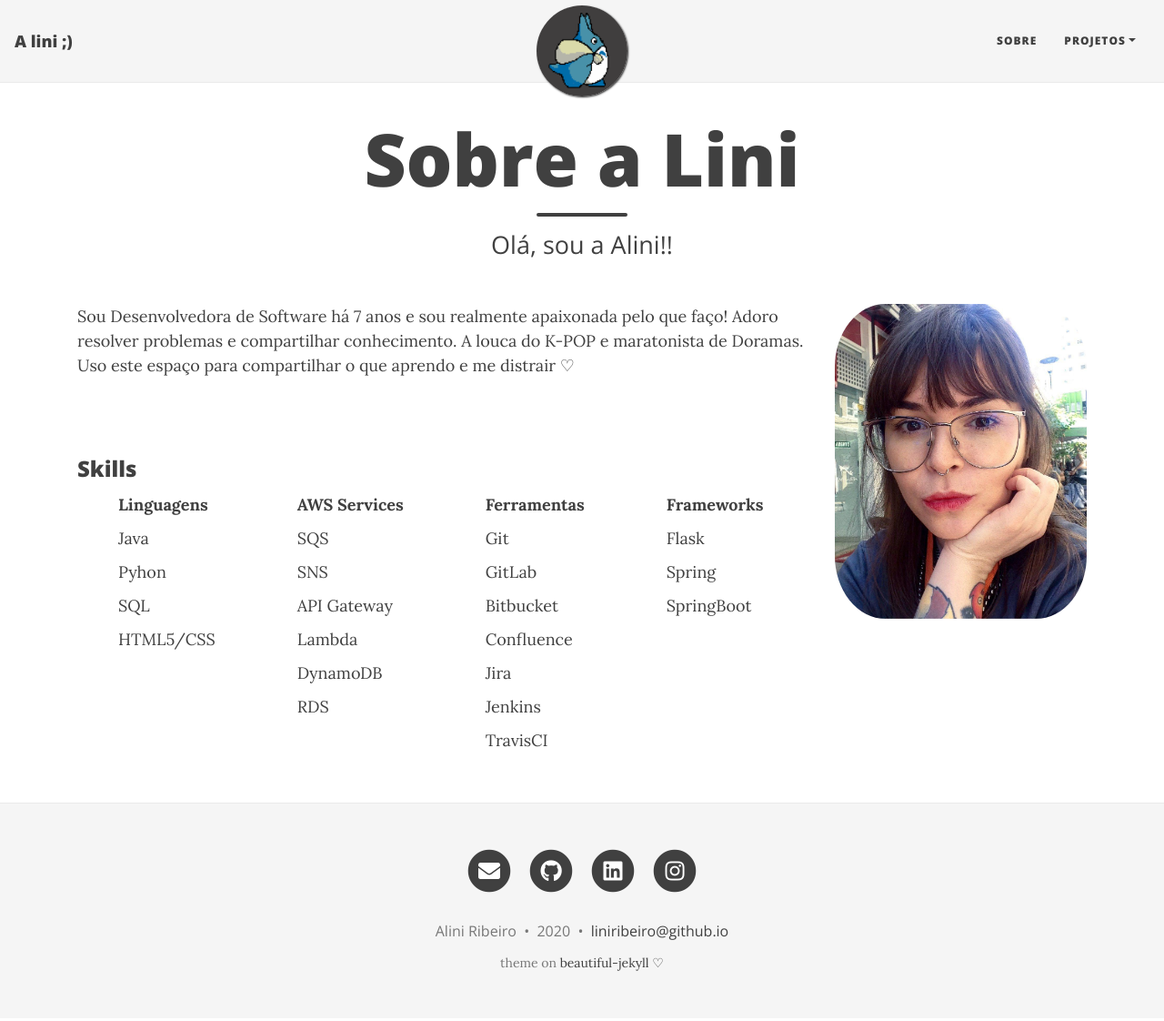
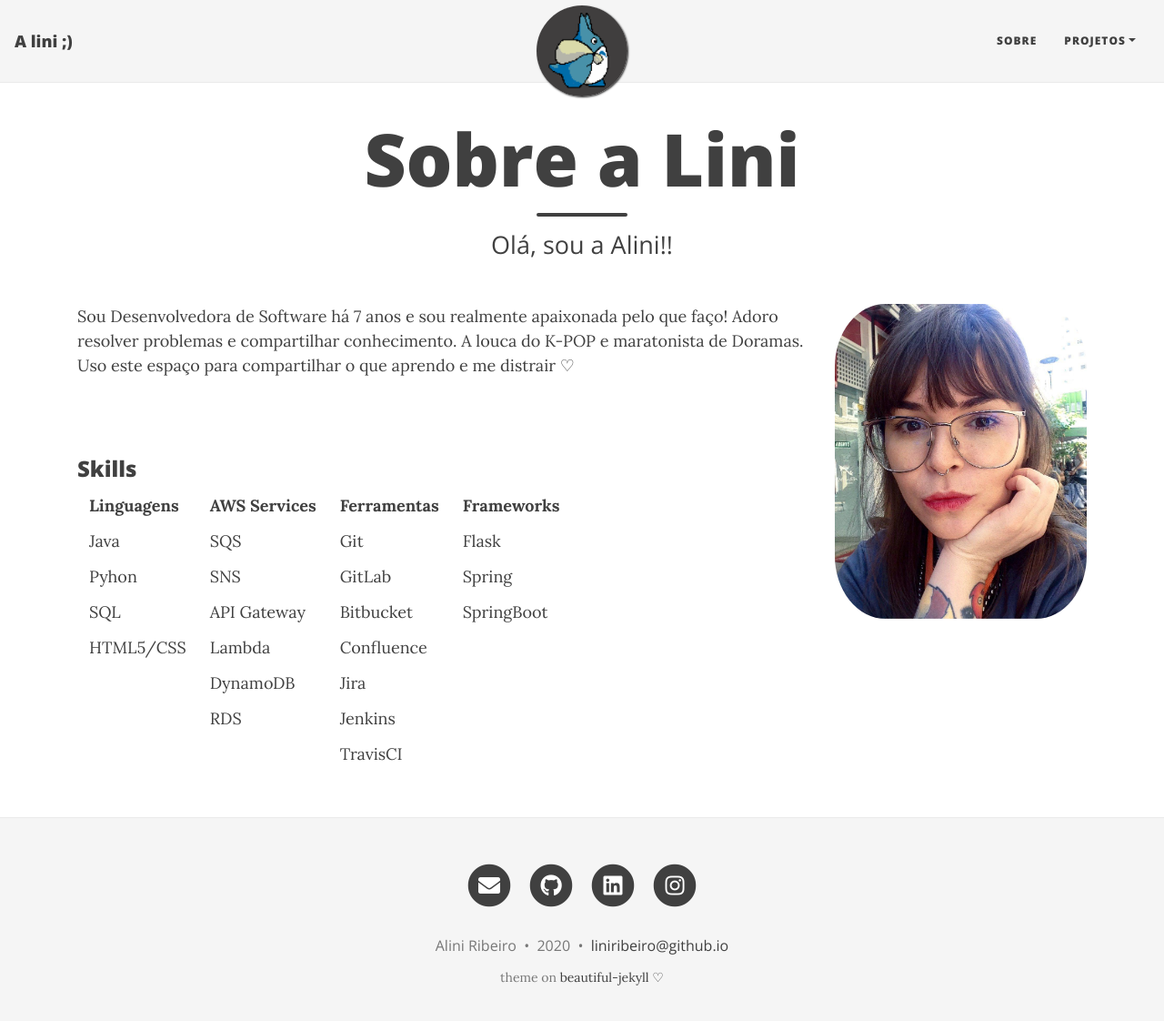
Before and after one commit to liniribeiro/liniribeiro.github.io, a Jekyll site: the page built from aboutlini.md, in a window 1280 px wide and 1135 px high. Shown: the top 1122 px of the window at 91% size. Built offline with Jekyll 4.4.1, drawn with Linux system fonts in a browser that asks for light colours; nearby versions of some CDN libraries.

Commit message:
Ajuste na responsividade da tabela de skills e das imagens de post preview

```diff
--- a/assets/css/main.css
+++ b/assets/css/main.css
@@ -485,16 +485,6 @@ footer .footer-custom-content {
   width: 100%;
 }
 
-.post-image:hover {
-  filter: grayscale(0%);
-}
-.post-image img {
-  border-radius: 6.25rem;
-  height: 12rem;
-  width: 12rem;
-  align-content: center;
-  text-align: center;
-}
 .post-preview .post-read-more {
   font-weight: 800;
 }
@@ -537,28 +527,6 @@ footer .footer-custom-content {
   }
 }
 
-@media (max-width: 767px) {
-  .post-image, .post-image img {
-    margin-top: 0;
-    height: 9rem;
-    width: 9rem;
-  }
-}
-
-@media (max-width: 500px) {
-  .post-image, .post-image img {
-    height: 6.25rem;
-    width: 6.25rem;
-  }
-
-  .post-image {
-    width: 100%;
-    text-align: center;
-    /* margin-top: 0;
-    margin-left: 0; */
-    float: none;
-  }
-}
 /* --- Post and page headers --- */
 
 .intro-header {
@@ -939,7 +907,7 @@ pre {
 
 
 .aliniborder {
-  border-collapse: collapse;
+  display: block;
   border-style: hidden;
   border-bottom: hidden;
   border-top: hidden;
@@ -951,8 +919,8 @@ pre {
   border-bottom: hidden;
   border-top: hidden;
   border-radius: 0%;
-  margin: 5px;
-  padding: 5px 45px 5px;
+  /* margin: 5px;
+  padding: 5px 45px 5px; */
   text-align: left;
 }
 
@@ -963,8 +931,8 @@ pre {
   border-top: hidden;
   border-radius: 0%;
   background-color: white;
-  margin: 5px 5px 5px;
-  padding: 5px 45px 5px;
+  /* margin: 5px 5px 5px;
+  padding: 5px 45px 5px; */
   text-align: left;
 }
 
@@ -977,11 +945,48 @@ pre {
 }
 
 .post-image {
+  display: block;
   align-items: center;
-  margin-left: 4rem;
+  margin-left: auto;
+  margin-right: auto;
   height: 12rem;
   width: 12rem;
-  margin-top: 1rem;
-  margin-bottom: 1rem;
   filter: grayscale(90%);
 }
+
+
+.post-image:hover {
+  filter: grayscale(0%);
+}
+
+.post-image img {
+  border-radius: 6.25rem;
+  height: 12rem;
+  width: 12rem;
+  align-content: center;
+  text-align: center;
+}
+
+
+/* @media (max-width: 767px) {
+  .post-image, .post-image img {
+    margin-top: 0;
+    height: 9rem;
+    width: 9rem;
+  }
+}
+
+@media (max-width: 500px) {
+  .post-image, .post-image img {
+    height: 6.25rem;
+    width: 6.25rem;
+  }
+
+  .post-image {
+    width: 100%;
+    text-align: center;
+    /* margin-top: 0;
+    margin-left: 0; */
+    /* float: none;
+  }
+} */
```
